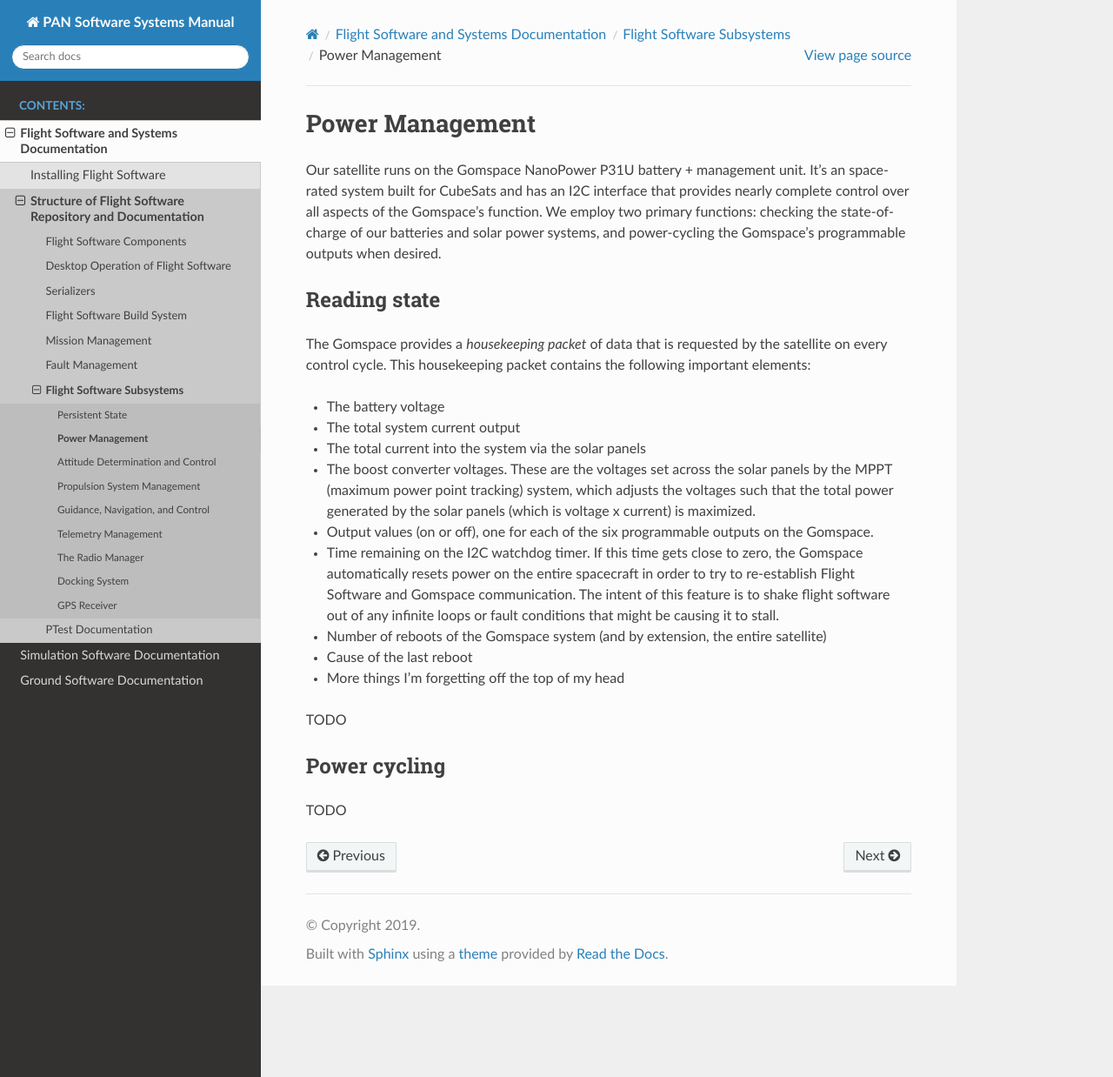
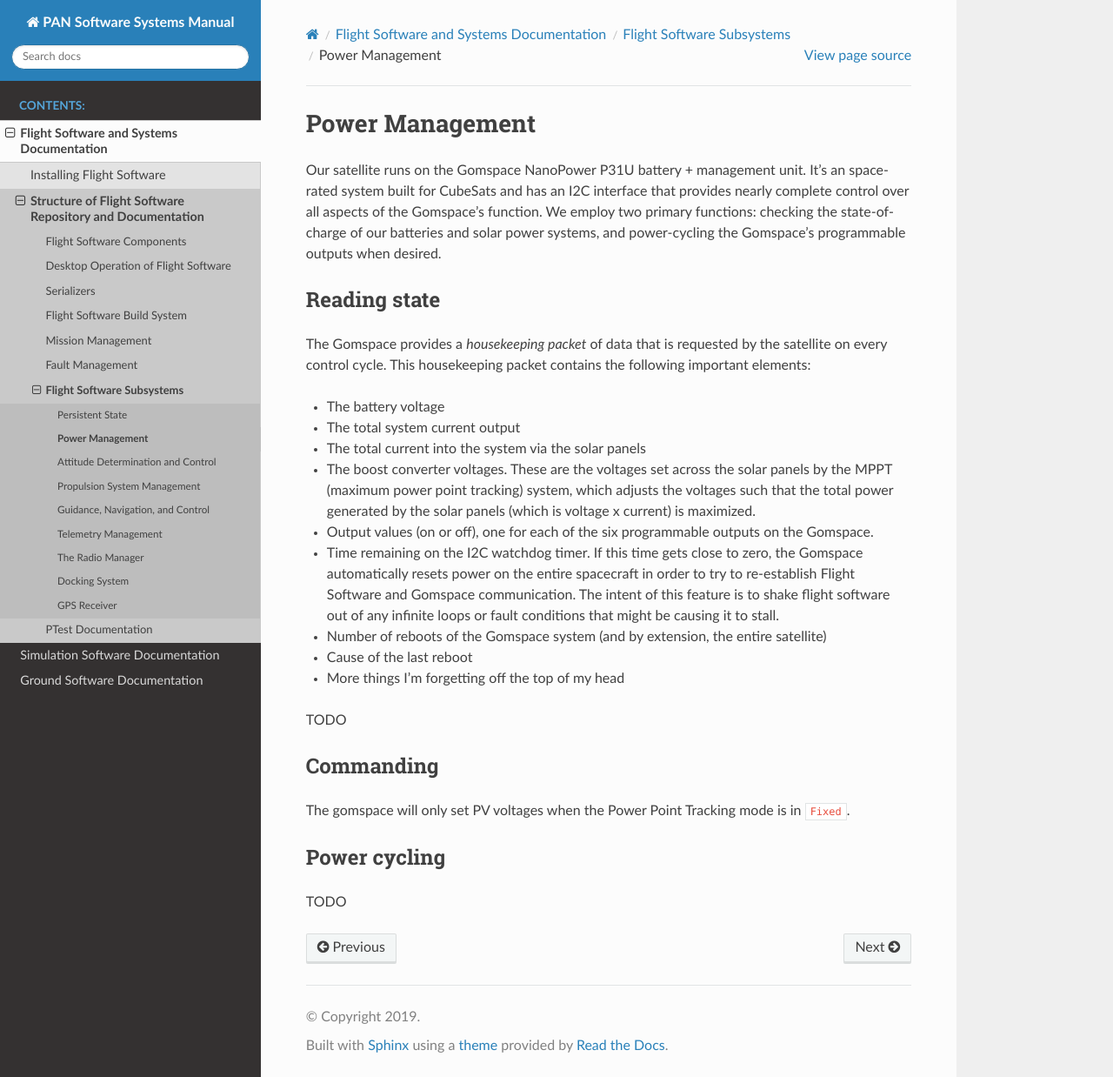
Before and after one commit to pathfinder-for-autonomous-navigation/Documentation, a Sphinx documentation site: the page built from source/flight_software/subsystems/eps.rst, in a window 1280 px wide and 1238 px high. Shown: the whole window at 87% size. Built offline with Sphinx 7.4.7 and the Read the Docs theme 2.0.0, drawn with Linux system fonts in a browser that asks for light colours.

Commit message:
PPT if guard

```diff
--- a/source/flight_software/subsystems/eps.rst
+++ b/source/flight_software/subsystems/eps.rst
@@ -29,6 +29,11 @@
 
 TODO
 
+Commanding
+==========
+
+The gomspace will only set PV voltages when the Power Point Tracking mode is in ``Fixed``.
+
 Power cycling
 =============
 TODO
```
